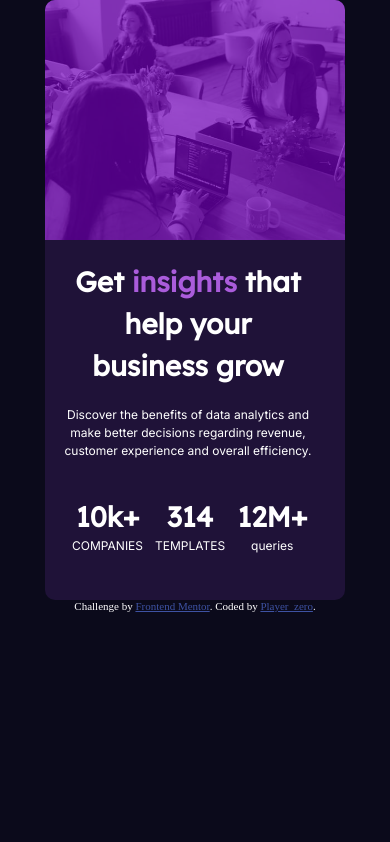
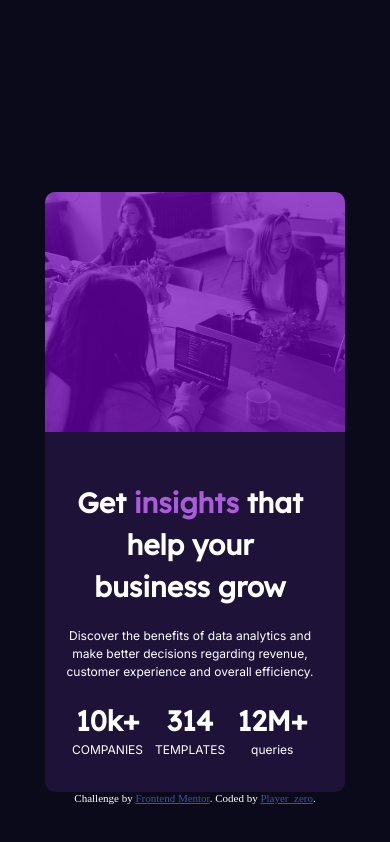
Before and after one commit to playerzer0-ui/Frontend-Mentor-Stats-preview-card-component, a plain HTML site: page index.html in a window 390 px wide. Drawn offline with Linux system fonts and the light colour scheme.

Commit message:
Update mobile.css

```diff
--- a/css/mobile.css
+++ b/css/mobile.css
@@ -35,14 +35,14 @@
         height: 300px;
         line-height: 1.5;
         margin-top: 12em;
-        position: absolute;
-        left: 63px;
+        position: relative;
+        left: 20px;
     }
 
     table {
         text-align: center;
         position: relative;
-        top: 15rem;
+        top: 12rem;
         left: 1rem;
         border-spacing: 10px;
         width: 2rem;
```
